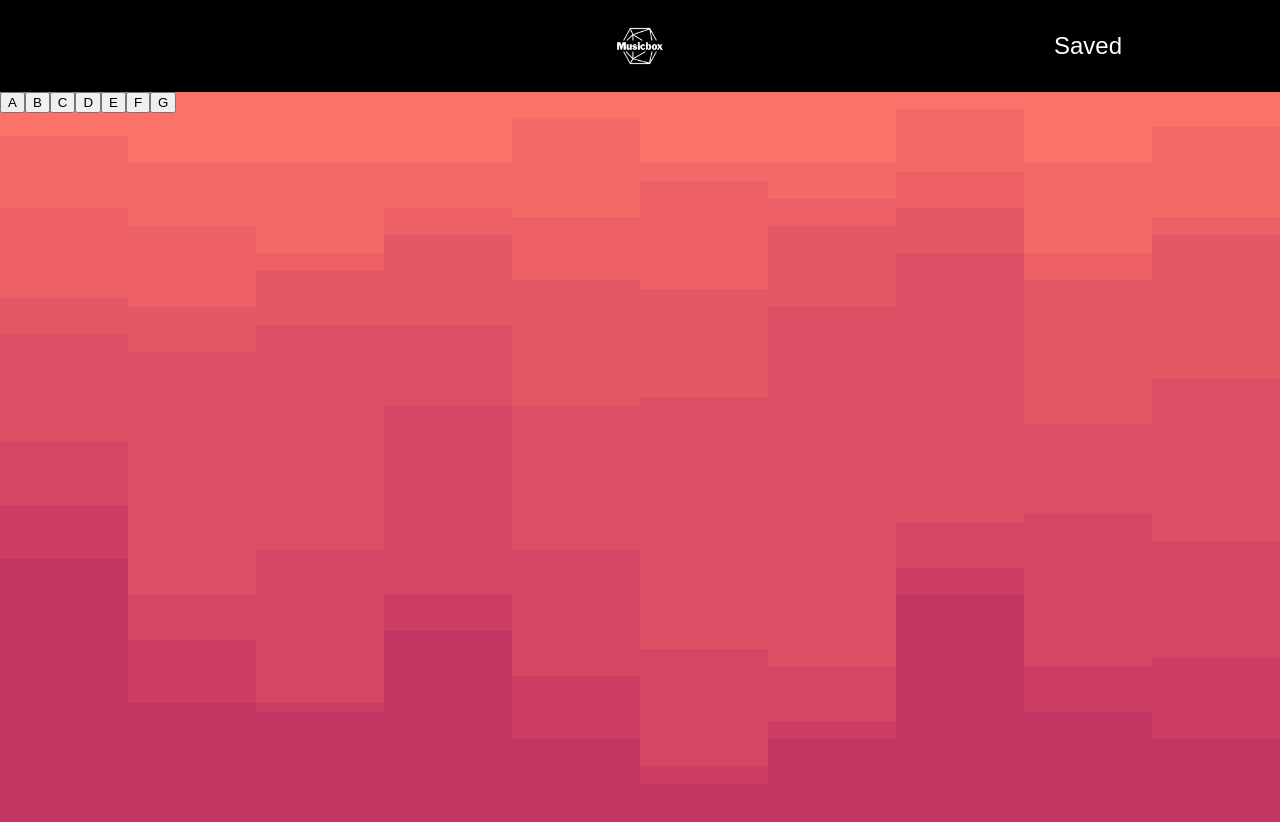
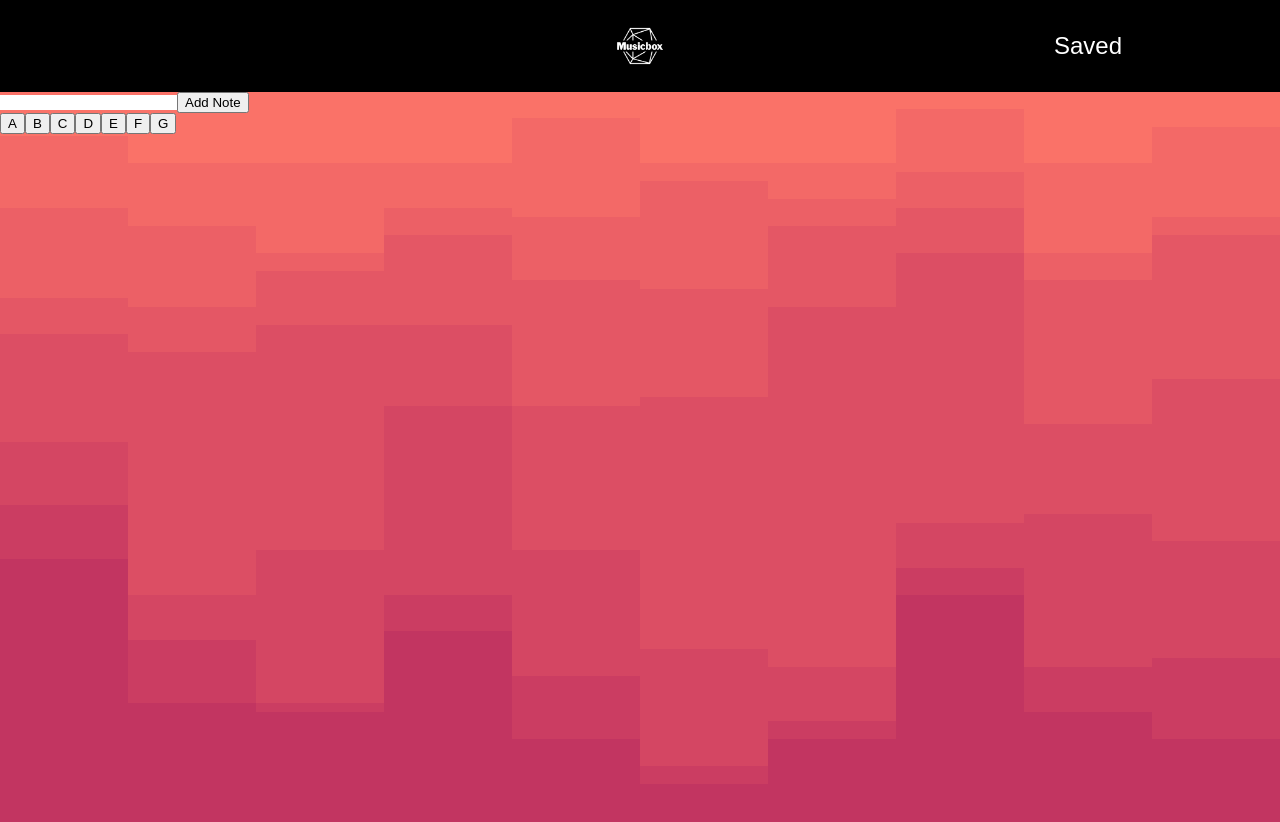
Before and after one commit to Starfodders/Musicbox, a React (Create React App) app: page / in a window 1280 px wide. Shown: the top 822 px of the page. Built offline with nearby package versions, Linux system fonts and the light colour scheme.

Commit message:
key functionality, listens for changes

```diff
--- a/src/components/HomePage/HomePage.js
+++ b/src/components/HomePage/HomePage.js
@@ -1,15 +1,22 @@
 import React from "react";
-import Header from "../Header/Header";
-import axios from "axios";
 import Keys from "../Keys/Keys"
+import NoteInput from "../NoteInput/NoteInput";
+import {useState} from "react";
 
 import "./HomePage.scss";
 
 const HomePage = () => {
+ const [currentNote, setCurrentNote] = useState('')
+
+ function handleNoteChange(note) {
+    setCurrentNote(note)
+ }
+
   return (
     <div className="home">
         <div className = "home__player">
-            {<Keys/>}
+            {<NoteInput current = {currentNote}/>}
+            {<Keys change = {handleNoteChange}/>}
         </div>
     </div>
   );
--- a/src/components/Keys/Keys.js
+++ b/src/components/Keys/Keys.js
@@ -1,15 +1,21 @@
 import React from 'react';
 
-const Keys = () => {
+const Keys = ({change}) => {
+
+    //receives state handler from parent, sets the value to what is pressed
+    function handleChange(e) {
+        // console.log(e.target.value)
+        change(e.target.value)
+    }
     return (
         <div className = "keys">
-            <button>A</button>
-            <button>B</button>
-            <button>C</button>
-            <button>D</button>
-            <button>E</button>
-            <button>F</button>
-            <button>G</button>
+            <button onClick = {(e) => handleChange(e)} value = 'A'>A</button>
+            <button onClick = {(e) => handleChange(e)} value = 'B'>B</button>
+            <button onClick = {(e) => handleChange(e)} value = 'C'>C</button>
+            <button onClick = {(e) => handleChange(e)} value = 'D'>D</button>
+            <button onClick = {(e) => handleChange(e)} value = 'E'>E</button>
+            <button onClick = {(e) => handleChange(e)} value = 'F'>F</button>
+            <button onClick = {(e) => handleChange(e)} value = 'G'>G</button>
         </div>
     );
 };
--- /dev/null
+++ b/src/components/NoteInput/NoteInput.js
@@ -0,0 +1,21 @@
+import React from 'react';
+import {useState, useEffect} from "react";
+
+const NoteInput = ({current}) => {
+    const [receivedNote, setReceivedNote] = useState(current)
+
+    useEffect(() => {
+        setReceivedNote(current);
+    },[current])
+
+    return (
+        <form>
+            <input value = {receivedNote}/>
+            <button>Add Note</button>
+        </form>
+    );
+};
+
+export default NoteInput;
+
+//is not currently additive, a new note will overrite the previous one
```
Also changed, not shown: src/components/NoteInput/NoteInput.scss (added).
